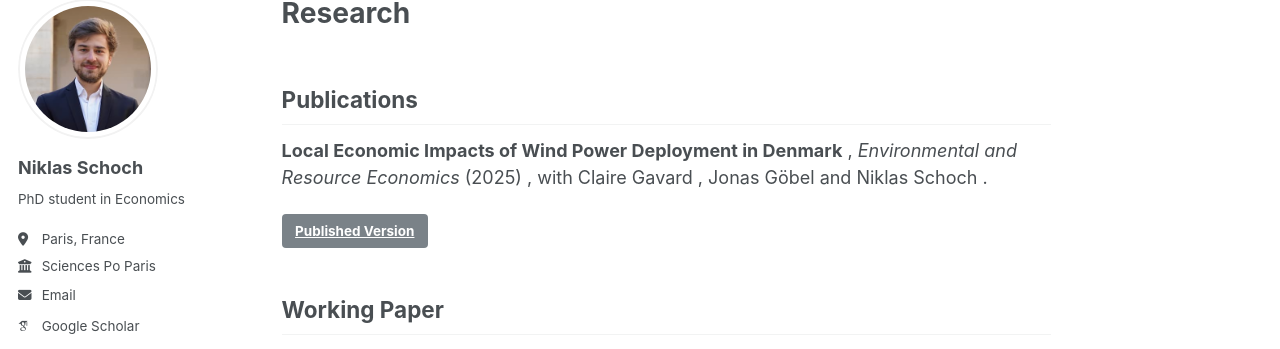
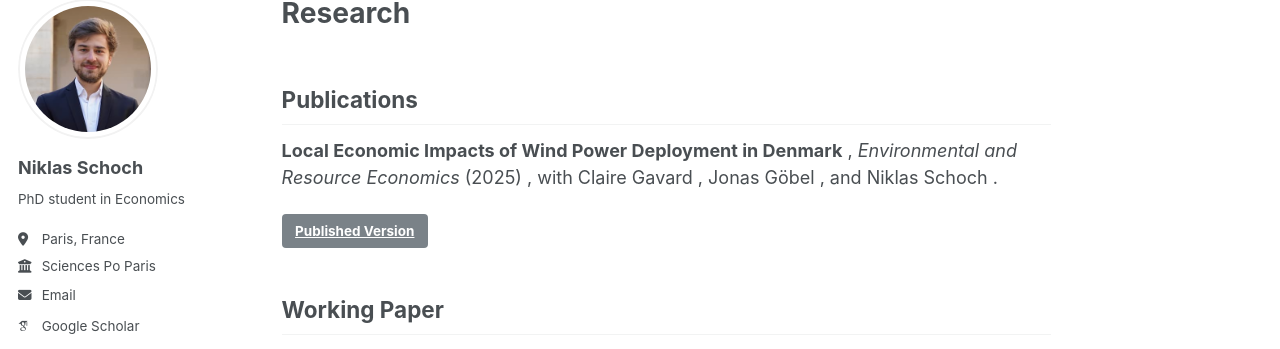
Before and after one commit to niklasschoch/niklasschoch.github.io, a Jekyll site: the page built from _pages/research.md, in a window 1280 px wide and 1198 px high. Shown: the part 107-456 px from the top of the window. Built offline with Jekyll 4.4.1, drawn with Linux system fonts in a browser that asks for light colours; some web fonts are replaced.

Commit message:
Update research.md
Signed-off-by: niklasschoch <74817881+niklasschoch@users.noreply.github.com>

```diff
--- a/_pages/research.md
+++ b/_pages/research.md
@@ -15,7 +15,7 @@ author_profile: true
 {% for item in items %}
 <div style="margin-bottom: 2rem;">
   <p>
-    <strong>{{ item.title-}}</strong>
+    <strong>{{ item.title }}</strong>
     {% if category == "Work in Progress" and item.authors %}, with
       {% assign author_count = item.authors | size %}
       {% if author_count == 1 %}
@@ -29,17 +29,17 @@ author_profile: true
           {% if i == 0 %}
             {{ author }}
           {% elsif i == last %}
-            and {{ author-}}
+            , and {{ author }}
           {% else %}
-            , {{ author-}}
+            , {{ author }}
           {% endif %}
         {% endfor %}
       {% endif %}.
     {% endif %}
 
     {% if category != "Work in Progress" %}
-      {% if item.venue %}, <em>{{ item.venue}}</em>{% endif %}
-      {% if item.citation %} ({{ item.citation-}}){% endif %}
+      {% if item.venue %}, <em>{{ item.venue }}</em>{% endif %}
+      {% if item.citation %} ({{ item.citation }}){% endif %}
       {% if item.authors %}, with
         {% assign author_count = item.authors | size %}
         {% if author_count == 1 %}
@@ -53,9 +53,9 @@ author_profile: true
             {% if i == 0 %}
               {{ author }}
             {% elsif i == last %}
-              and {{ author-}}
+              , and {{ author }}
             {% else %}
-              , {{ author-}}
+              , {{ author }}
             {% endif %}
           {% endfor %}
         {% endif %}.
```
